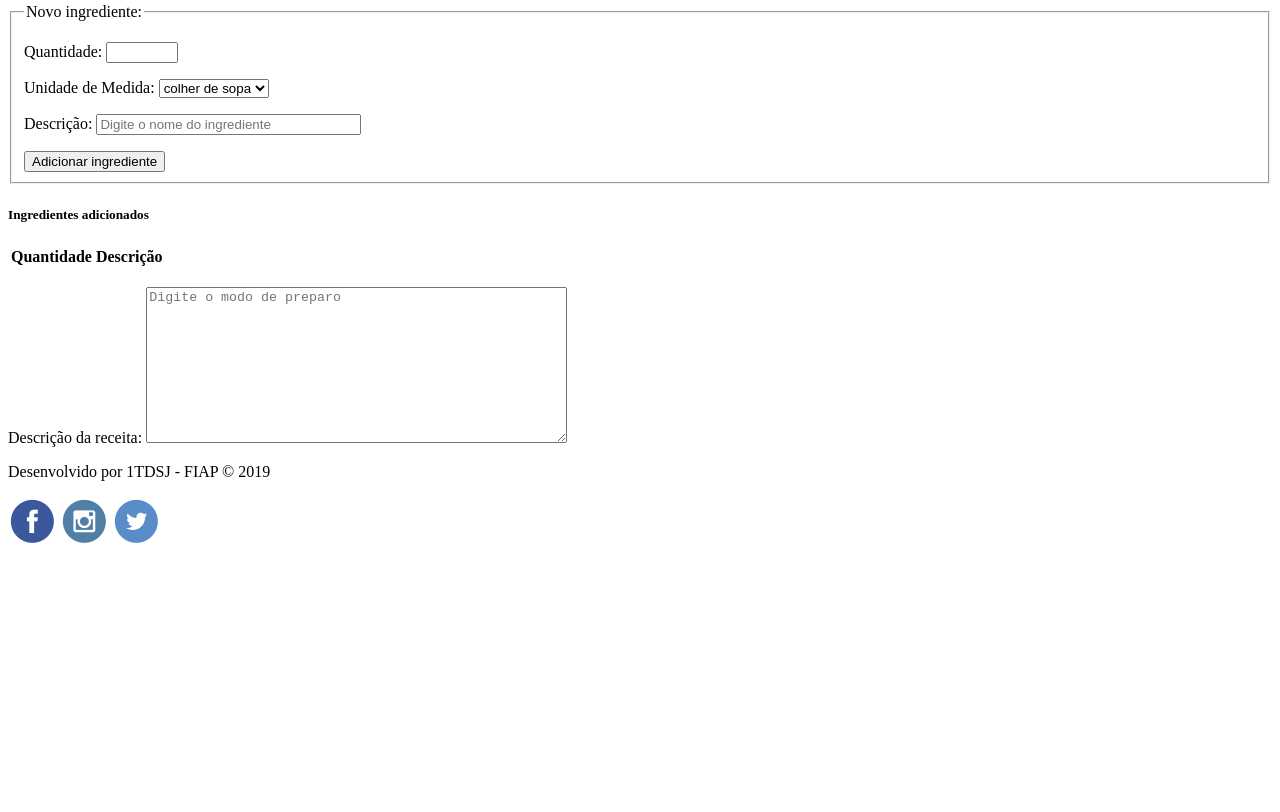
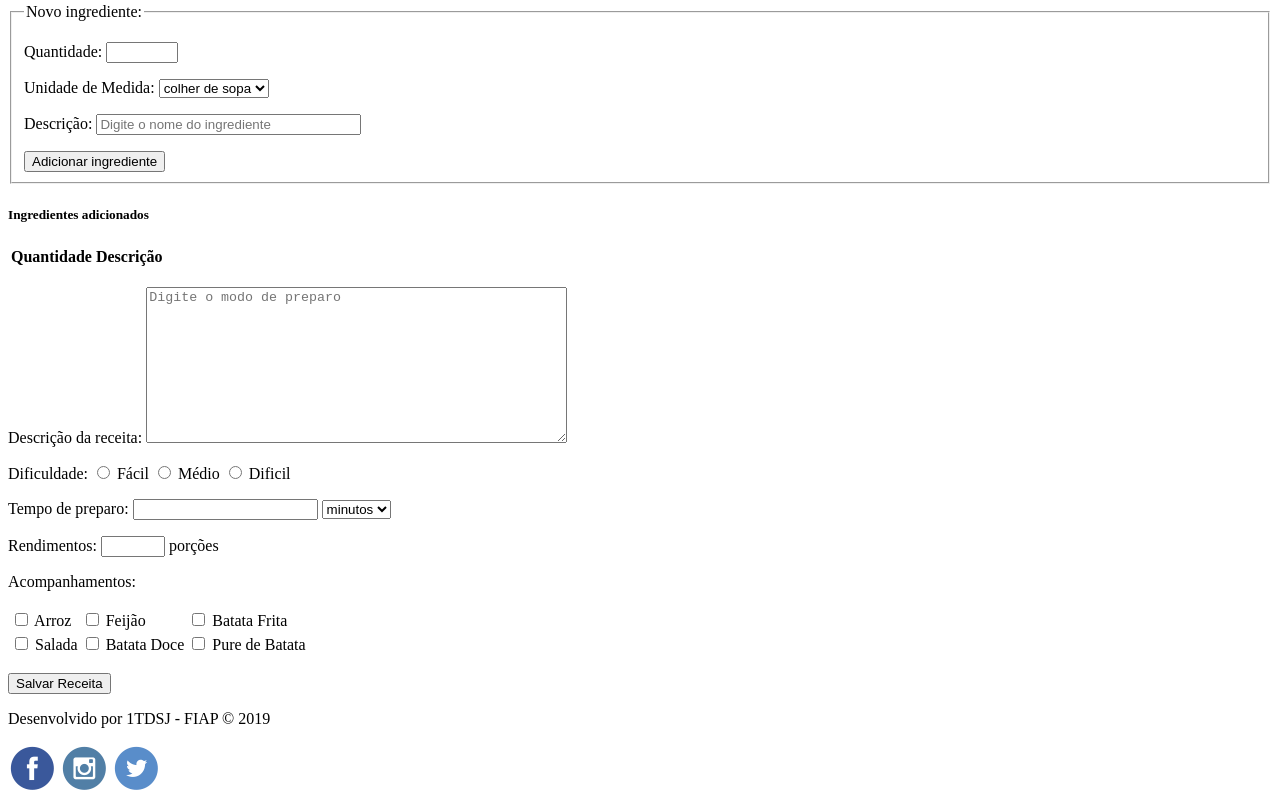
Before and after one commit to Lightsd7/site-receitas-sra-x, a plain HTML site: page cadastrar.html in a window 1280 px wide. Shown: the part 529-1341 px from the top of the page. Before the commit the page ends 1094 px from the top, so only its background shows below. Drawn offline with Linux system fonts and the light colour scheme.

Commit message:
Funcionalidade de cadastro e nova receita finalizado

```diff
--- a/cadastrar.html
+++ b/cadastrar.html
@@ -46,6 +46,7 @@
 
     <div id="corpo">
         <h1>Nova Receita</h1>
+        <form action="salvar.jsp" method="post">
         <p><label for="nome">Nome da Receita:
             <input type="text" name="nome" id="nome" placeholder="Digite o nome da receita" size="50"/>
         </label></p>
@@ -115,6 +116,73 @@
                     cols="50" rows="10"></textarea>
               </label>
         </p>
+        <p>
+            Dificuldade:
+            <input id="facil" type="radio" name="dificuldade" value="f"/>
+            <label for="facil">Fácil</label>
+            <input id="medio" type="radio" name="dificuldade" value="m"/>
+            <label for="medio">Médio</label>
+            <input id="dificil" type="radio" name="dificuldade" value="d"/>
+            <label for="dificil">Dificil</label>
+        </p>
+        <p>
+            Tempo de preparo: <input type="number" name="tempo-preparo" min="1"/>
+            <select name="unidade-tempo">
+                <option value="min">minutos</option>
+                <option value="h">horas</option>
+                <option value="d">dias</option>
+            </select>
+        </p>
+        <p>
+            Rendimentos: <input type="number" name="rendimento" min="1" max="100" /> porções
+        </p>
+        <p>
+            Acompanhamentos: <br />
+            <table>
+                <tr>
+                    <td>
+                        <label>
+                            <input type="checkbox" name="acompanhamentos" value="arroz" />
+                            Arroz
+                        </label>
+                    </td>
+                    <td>
+                        <label>
+                            <input type="checkbox" name="acompanhamentos" value="feijao" />
+                            Feijão
+                        </label></td>
+                    <td>
+                        <label>
+                            <input type="checkbox" name="acompanhamentos" value="fritas" />
+                            Batata Frita
+                        </label>
+                    </td>
+                </tr>
+                <tr>
+                    <td>
+                         <label>
+                            <input type="checkbox" name="acompanhamentos" value="salada" />
+                               Salada
+                         </label>
+                        </td>
+                        <td>
+                            <label>
+                                <input type="checkbox" name="acompanhamentos" value="doce" />
+                                Batata Doce
+                            </label></td>
+                        <td>
+                            <label>
+                                <input type="checkbox" name="acompanhamentos" value="pure" />
+                                Pure de Batata
+                            </label>
+                        </td>
+                </tr>
+            </table>
+        </p>
+        <p>
+            <input type="submit" value="Salvar Receita">
+        </p>
+        </form>
     </div>
 
     <div id="rodape">
```
